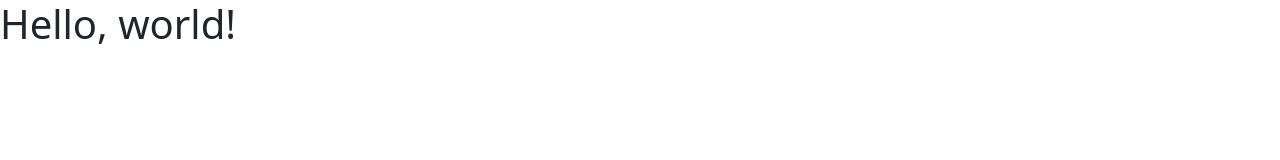
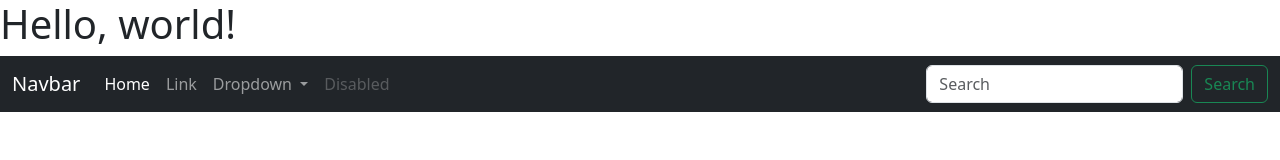
Before and after one commit to YeHtutt/centralized-workflow, a plain HTML site: page index.html in a window 1280 px wide. Drawn offline with nearby package versions, Linux system fonts and the light colour scheme.

Commit message:
add dark navbar

```diff
--- a/index.html
+++ b/index.html
@@ -1,13 +1,60 @@
 <!doctype html>
 <html lang="en">
+
 <head>
   <meta charset="utf-8">
   <meta name="viewport" content="width=device-width, initial-scale=1">
   <title>Bootstrap demo</title>
-    <link href="https://cdn.jsdelivr.net/npm/bootstrap@5.3.8/dist/css/bootstrap.min.css" rel="stylesheet" integrity="sha384-sRIl4kxILFvY47J16cr9ZwB07vP4J8+LH7qKQnuqkuIAvNWLzeN8tE5YBujZqJLB" crossorigin="anonymous">
+  <link href="https://cdn.jsdelivr.net/npm/bootstrap@5.3.8/dist/css/bootstrap.min.css" rel="stylesheet"
+    integrity="sha384-sRIl4kxILFvY47J16cr9ZwB07vP4J8+LH7qKQnuqkuIAvNWLzeN8tE5YBujZqJLB" crossorigin="anonymous">
 </head>
+
 <body>
   <h1>Hello, world!</h1>
-    <script src="https://cdn.jsdelivr.net/npm/bootstrap@5.3.8/dist/js/bootstrap.bundle.min.js" integrity="sha384-FKyoEForCGlyvwx9Hj09JcYn3nv7wiPVlz7YYwJrWVcXK/BmnVDxM+D2scQbITxI" crossorigin="anonymous"></script>
+
+  <nav class="navbar navbar-expand-lg navbar-dark bg-dark">
+    <div class="container-fluid">
+      <a class="navbar-brand" href="#">Navbar</a>
+      <button class="navbar-toggler" type="button" data-bs-toggle="collapse" data-bs-target="#navbarSupportedContent"
+        aria-controls="navbarSupportedContent" aria-expanded="false" aria-label="Toggle navigation">
+        <span class="navbar-toggler-icon"></span>
+      </button>
+      <div class="collapse navbar-collapse" id="navbarSupportedContent">
+        <ul class="navbar-nav me-auto mb-2 mb-lg-0">
+          <li class="nav-item">
+            <a class="nav-link active" aria-current="page" href="#">Home</a>
+          </li>
+          <li class="nav-item">
+            <a class="nav-link" href="#">Link</a>
+          </li>
+          <li class="nav-item dropdown">
+            <a class="nav-link dropdown-toggle" href="#" role="button" data-bs-toggle="dropdown" aria-expanded="false">
+              Dropdown
+            </a>
+            <ul class="dropdown-menu">
+              <li><a class="dropdown-item" href="#">Action</a></li>
+              <li><a class="dropdown-item" href="#">Another action</a></li>
+              <li>
+                <hr class="dropdown-divider">
+              </li>
+              <li><a class="dropdown-item" href="#">Something else here</a></li>
+            </ul>
+          </li>
+          <li class="nav-item">
+            <a class="nav-link disabled" aria-disabled="true">Disabled</a>
+          </li>
+        </ul>
+        <form class="d-flex" role="search">
+          <input class="form-control me-2" type="search" placeholder="Search" aria-label="Search" />
+          <button class="btn btn-outline-success" type="submit">Search</button>
+        </form>
+      </div>
+    </div>
+  </nav>
+
+  <!--<script src="https://cdn.jsdelivr.net/npm/bootstrap@5.3.8/dist/js/bootstrap.bundle.min.js"
+    integrity="sha384-FKyoEForCGlyvwx9Hj09JcYn3nv7wiPVlz7YYwJrWVcXK/BmnVDxM+D2scQbITxI"
+    crossorigin="anonymous"></script>-->
 </body>
+
 </html>
```
Lines whose indentation alone changed are shown as unchanged.
